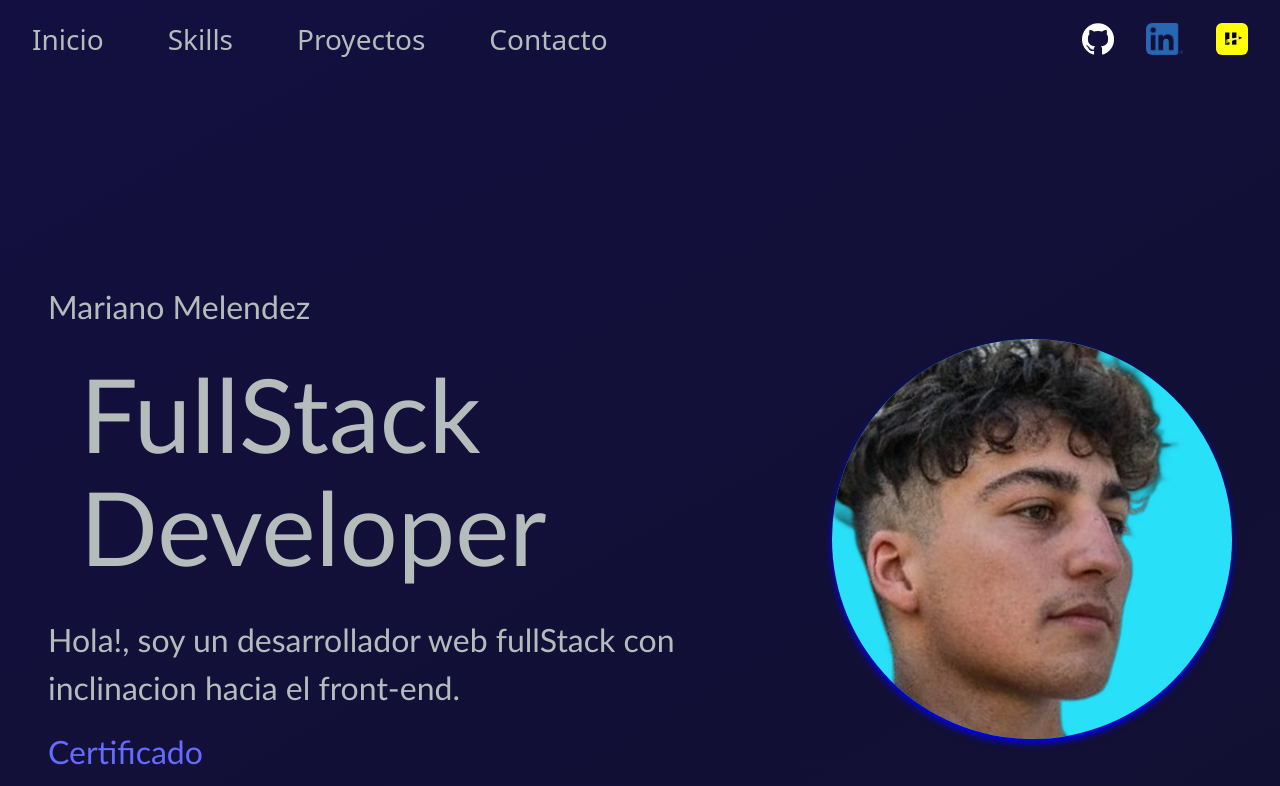
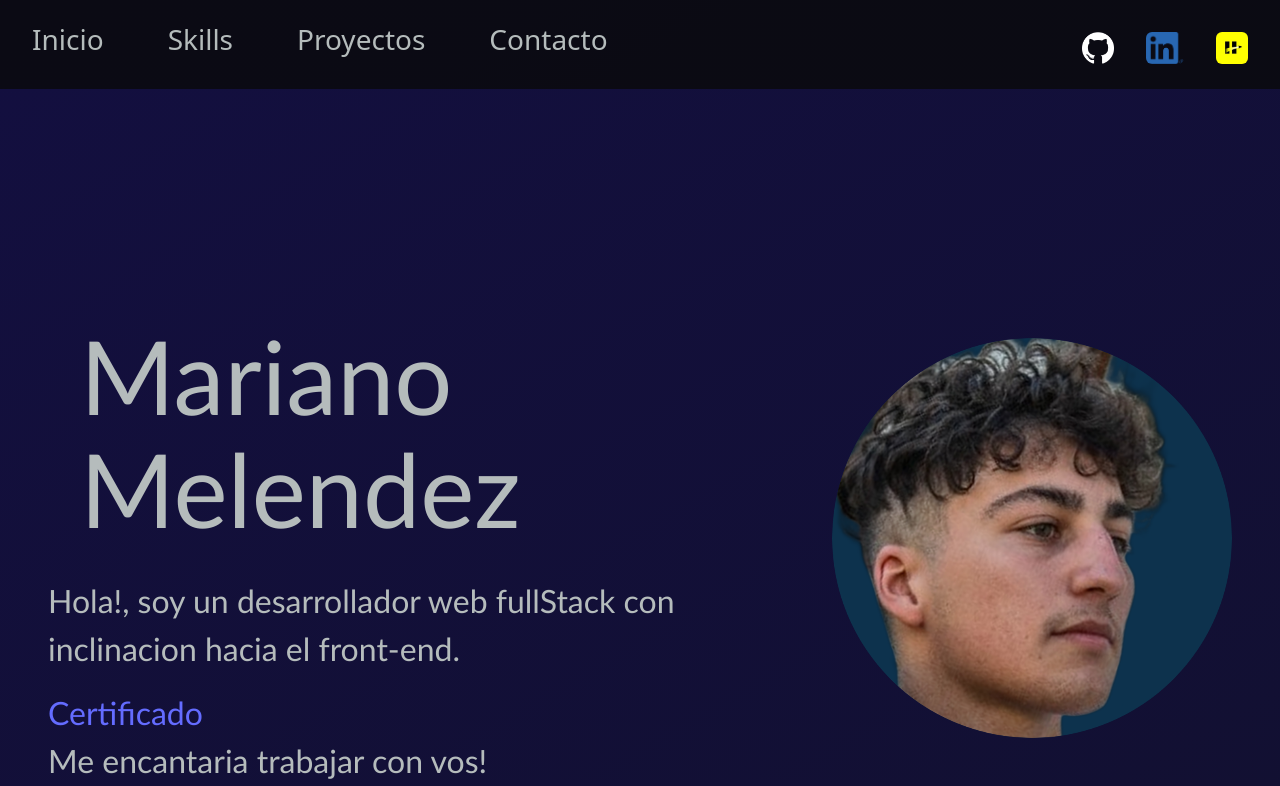
Before and after one commit to mariano3232/Portfolio, a React (Vite) app: page / in a window 1280 px wide. Shown: the top 786 px of the page. Built offline with nearby package versions, Linux system fonts and the light colour scheme.

Commit message:
navUpgrades

```diff
--- a/src/App.jsx
+++ b/src/App.jsx
@@ -75,8 +75,8 @@ function App() {
         <div id="#Intro" className={styles.first}>
         <img src={placeholder}alt="??????" className={styles.img}/>
             <div className={styles.text}>
-                <h2 className={styles.name}>Mariano Melendez</h2>
-                <h1 className={styles.bla}>FullStack Developer</h1>
+                {/* <h2 className={styles.name}>Mariano Melendez</h2> */}
+                <h1 className={styles.bla}>Mariano Melendez</h1>
                 <p>Hola!, soy un desarrollador web fullStack con inclinacion hacia el front-end.</p>
                 <a target='_blank' href="https://certificates.soyhenry.com/cert?id=9b5f78a5-4b44-49d5-8a8d-fc1db4a46a4d">Certificado</a>
                 <p>Me encantaria trabajar con vos!</p>
--- a/src/App.module.css
+++ b/src/App.module.css
@@ -53,9 +53,9 @@
     animation-iteration-count: infinite;
 }
 @keyframes animacion {
-    0%{top:5rem; box-shadow: 0px -5px 7px blue;}
-    50%{top:3rem; box-shadow: 0px 5px 7px blue;}
-    100%{top:5rem; box-shadow: 0px -5px 7px blue;}
+    0%{top:4rem; }
+    50%{top:3rem; }
+    100%{top:4rem; }
 }
 
 
--- a/src/components/NavBar.jsx
+++ b/src/components/NavBar.jsx
@@ -27,7 +27,7 @@ useEffect(()=>{
     <Navbar expand="lg" fixed="top" className={scrolled?styles.scrolled:styles.notScrolled}>
         {/* <Navbar.Brand href="#home" className={styles.logo}>Portfolio</Navbar.Brand> */}
         <Navbar.Toggle aria-controls="basic-navbar-nav" className={styles.toogle} />
-        <Navbar.Collapse id="basic-navbar-nav">
+        <Navbar.Collapse id="basic-navbar-nav" className={styles.collapse}>
           <Nav className="me-auto">
             <Link activeClass="active" to="#Intro" spy={false} smooth={true} offset={0} duration={500}>
               <h3 className={styles.navItem}>Inicio</h3>
@@ -41,13 +41,13 @@ useEffect(()=>{
             <Link activeClass="active" to="#ContactForm" spy={false} smooth={true} offset={-50} duration={500}>
               <h3 className={styles.navItem}>Contacto</h3>
             </Link>
-            <div className={styles.icons}>
+          </Nav>
+        </Navbar.Collapse>
+        <div className={styles.icons}>
                 <a href="https://github.com/mariano3232" target='_blank'><img src={github} className={styles.icon} /></a>
                 <a href="https://www.linkedin.com/in/mariano-melendez/" target='_blank'><img src={linkedin} className={styles.icon} /></a>
                 <a href="https://www.talent.soyhenry.com/candidate/5476" target='_blank'><img src={henry} className={styles.icon} /></a>
-            </div>
-          </Nav>
-        </Navbar.Collapse>
+        </div>
     </Navbar>
   );
 }
--- a/src/components/navBar.module.css
+++ b/src/components/navBar.module.css
@@ -31,7 +31,12 @@
 }
 .toogle{
     background-color: white;
-    color: blue !important;
+    /* color: blue !important; */
+}
+.collapse{
+    margin: 0;
+    background-color: rgba(11, 11, 11, 0.802);
+    transition: 500ms;
 }
 
 .icons{
```
Also changed, not shown: src/profile-pic.png, 1 other file (tests, documents, lock files or other folders).
